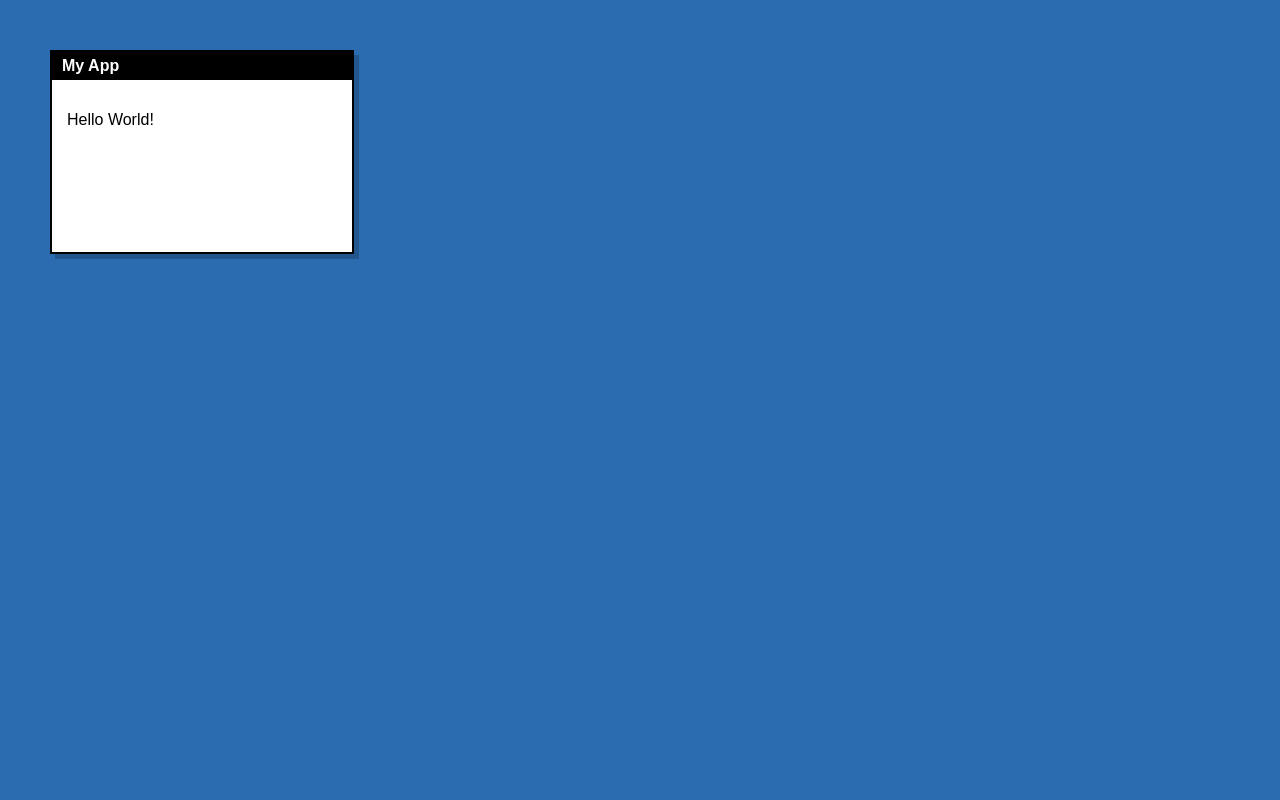
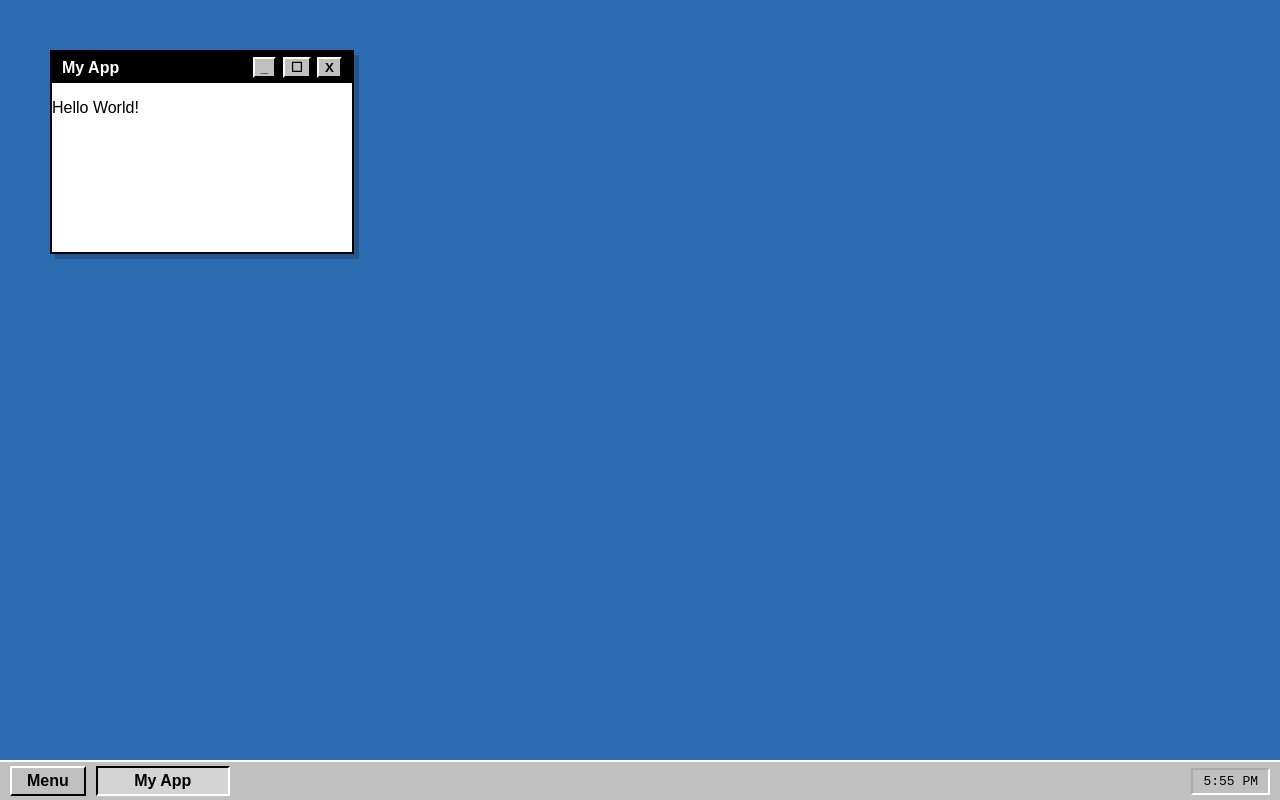
Before and after one commit to Moksha-0102/MyOwnWebOS, a plain HTML site: page index.html in a window 1280 px wide. Drawn offline with Linux system fonts and the light colour scheme.

Commit message:
Taskbar + App Window Options

```diff
--- a/index.css
+++ b/index.css
@@ -24,8 +24,107 @@ body{
     padding: 5px 10px;
     font-weight: bold;
     cursor: grab;
+    display: flex;
+    justify-content: space-between;
+    align-items: center;
 }
 
-.window-content {
-    padding: 15px;
+.window-controls button {
+    background-color: #c0c0c0;
+    border-top: 2px solid #fff;
+    border-left: 2px solid #fff;
+    border-bottom: 2px solid #000;
+    border-right: 2px solid #000;
+    font-weight: bold;
+    cursor: pointer;
+    margin-left: 2px;
 }
+
+.window-controls button:active {
+    border-top: 2px solid #000;
+    border-left: 2px solid #000;
+    border-bottom: 2px solid #fff;
+    border-right: 2px solid #fff;
+}
+
+.window.maximized {
+    top: 0 !important;
+    left: 0 !important;
+    width: 100% !important;
+    height: calc(100vh - 40px) !important;
+}
+
+.window.minimized {
+    height: auto !important;
+}
+
+.window.minimized .window-content {
+    display: none;
+}
+
+.taskbar {
+    position:absolute;
+    bottom:0;
+    left: 0;
+    width: 100%;
+    height: 40px;
+    background-color: #c0c0c0;
+    border-top: 2px solid #fff;
+    display: flex;
+    justify-content: space-between;
+    align-items: center;
+    padding: 0 10px;
+    box-sizing: border-box;
+    z-index: 999;
+}
+
+.start-button {
+    background-color: #c0c0c0;
+    border-top: 2px solid #fff;
+    border-left: 2px solid #fff;
+    border-bottom: 2px solid #000;
+    border-right: 2px solid #000;
+    padding: 4px 15px;
+    font-weight: bold;
+    cursor: pointer;
+}
+
+.start-button:active {
+    border-top: 2px solid #000;
+    border-left: 2px solid #000;
+    border-bottom: 2px solid #fff;
+    border-right: 2px solid #fff;
+}
+
+.clock {
+    font-family: monospace;
+    padding: 4px 10px;
+    border: 2px inset #fff;
+}
+
+.taskbar-left {
+    display: flex;
+    gap: 10px;
+    align-items: center;
+}
+
+.taskbar-app {
+    background-color: #c0c0c0;
+    border-top: 2px solid #fff;
+    border-left: 2px solid #fff;
+    border-bottom: 2px solid #000;
+    border-right: 2px solid #000;
+    padding: 4px 15px;
+    font-weight: bold;
+    cursor: pointer;
+    min-width: 100px;
+    text-align: center;
+}
+
+.taskbar-app.active {
+    border-top: 2px solid #000;
+    border-left: 2px solid #000;
+    border-bottom: 2px solid #fff;
+    border-right: 2px solid #fff;
+    background-color: #d4d4d4;
+}
--- a/index.html
+++ b/index.html
@@ -5,10 +5,28 @@
     </head>
     <body>
         <div class="window" id="myFirstWindow">
-            <div class="title-bar">My App</div>
+            <div class="title-bar">
+                <div class="window-title">My App</div>
+
+                <div class="window-controls">
+                    <button id="min-btn">_</button>
+                    <button id="max-btn">☐</button>
+                    <button id="close-btn">X</button>
+                </div>
+            </div>
             <div class="window-content">
                 <p>Hello World!</p>
             </div>
         </div>
+
+        <div class="taskbar">
+            <div class="taskbar-left">
+                <div class="start-button">Menu</div>
+                <div class="taskbar-app active" id="taskbar-app-1">My App</div>
+            </div>
+            <div class="clock"></div>
+        </div>
+
+        <script src="index.js"></script>
     </body>
 </html>
--- /dev/null
+++ b/index.js
@@ -0,0 +1,81 @@
+function updateClock(){
+    const now = new Date();
+
+    let hours = now.getHours();
+    let minutes = now.getMinutes();
+    let seconds = now.getSeconds();
+
+    const ampm = hours >= 12 ? 'PM' : 'AM';
+
+    hours = hours % 12;
+    hours = hours ? hours : 12;
+
+    minutes = minutes < 10 ? '0' + minutes : minutes;
+
+    const colon = seconds % 2 === 0 ? ':' : ' ';
+
+    const timeString = `${hours}${colon}${minutes} ${ampm}`;
+
+    document.querySelector('.clock').textContent = timeString;
+}
+
+updateClock()
+
+setInterval(updateClock, 1000)
+
+const myWindow = document.getElementById('myFirstWindow');
+const titleBar = document.querySelector('.title-bar');
+
+let isDragging = false;
+
+let offsetX = 0;
+let offsetY = 0;
+
+titleBar.addEventListener('mousedown', (e) => {
+    if (e.target.tagName === 'BUTTON') return;
+    isDragging = true;
+
+    offsetX = e.clientX - myWindow.offsetLeft;
+    offsetY = e.clientY - myWindow.offsetTop;
+});
+
+document.addEventListener('mousemove', (e) => {
+    if (!isDragging) return;
+
+    myWindow.style.left = (e.clientX - offsetX) + 'px';
+    myWindow.style.top = (e.clientY - offsetY) + 'px';
+});
+
+document.addEventListener('mouseup', () => {
+    isDragging = false;
+});
+
+const minBtn = document.getElementById('min-btn');
+const maxBtn = document.getElementById('max-btn');
+const closeBtn = document.getElementById('close-btn');
+const taskbarApp1 = document.getElementById('taskbar-app-1');
+
+closeBtn.addEventListener('click', () => {
+    myWindow.style.display = 'none';
+    taskbarApp1.style.display = 'none';
+    myWindow.classList.toggle('maximized');
+});
+
+maxBtn.addEventListener('click', () => {
+    myWindow.classList.toggle('maximized');
+});
+
+minBtn.addEventListener('click', () => {
+    myWindow.style.display = 'none';
+    taskbarApp1.classList.remove('active');
+});
+
+taskbarApp1.addEventListener('click', () => {
+    if (myWindow.style.display === 'none') {
+        myWindow.style.display = 'block';
+        taskbarApp1.classList.add('active');
+    } else {
+        myWindow.style.display = 'none';
+        taskbarApp1.classList.remove('active');
+    }
+});
```
